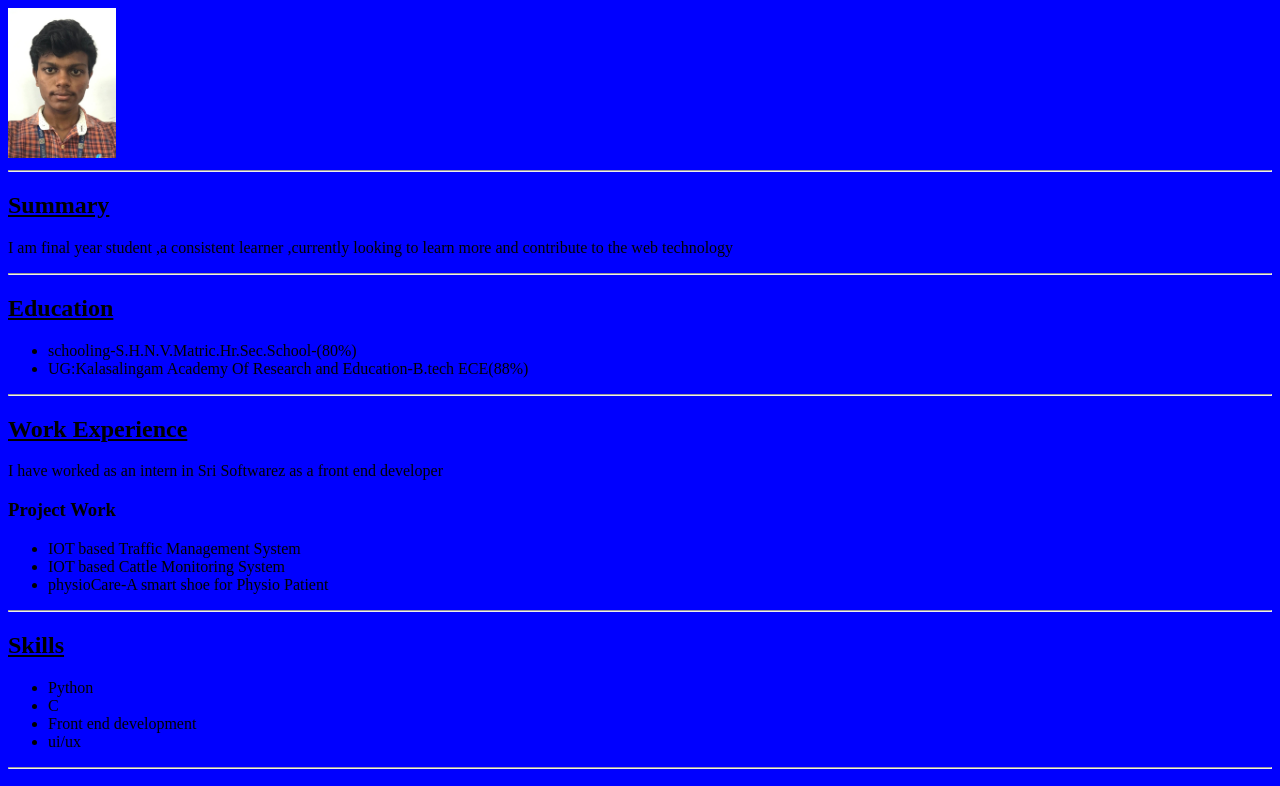
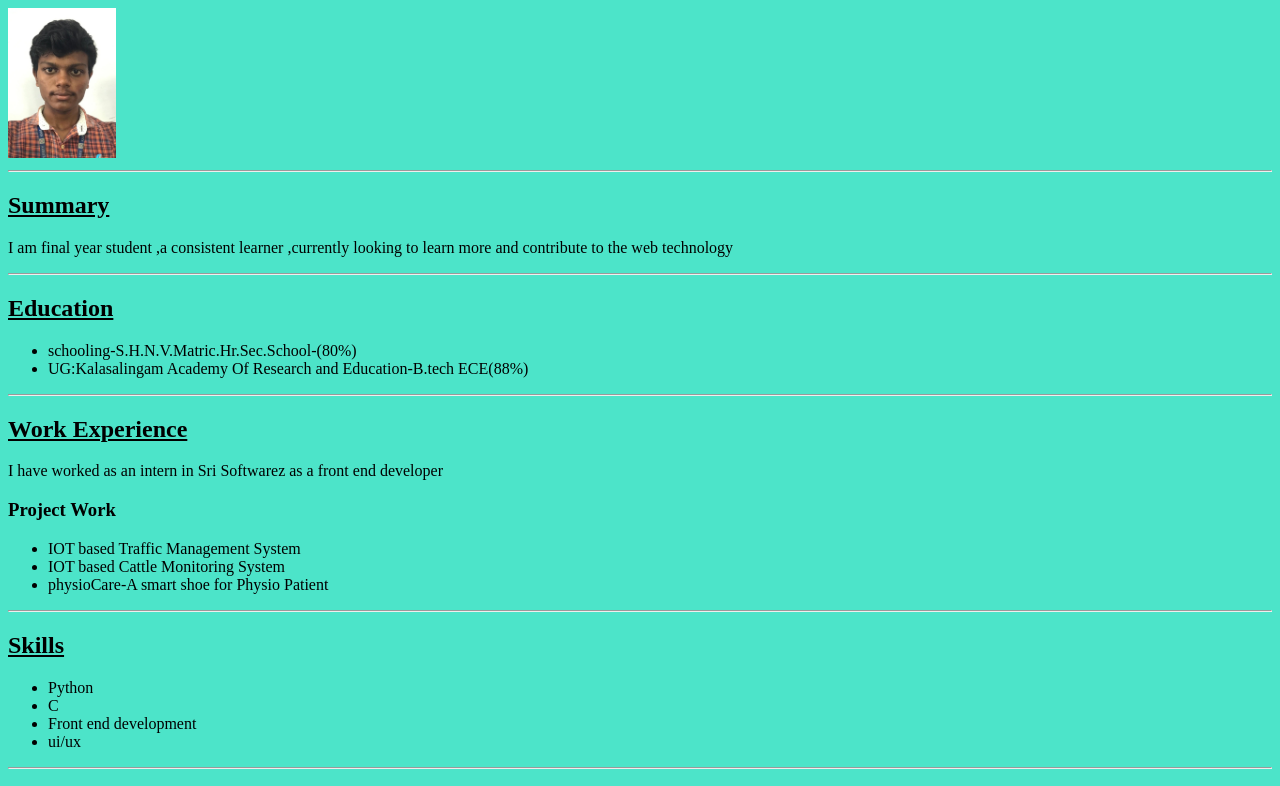
Before and after one commit to Naveencmk/naveen_resume, a plain HTML site: page index.html in a window 1280 px wide. Shown: the top 786 px of the page. Drawn offline with Linux system fonts and the light colour scheme.

Commit message:
Update index.html

```diff
--- a/index.html
+++ b/index.html
@@ -5,7 +5,7 @@
     <meta name="viewport" content="width=device-width, initial-scale=1.0">
     <title>Resume</title>
 </head>
-<body style="background:blue">
+<body style="background:#4CE4C9">
     <img src="./passport_pic.jpg" height="150">
     <hr/>
     <h2><u>Summary</u></h2>
```
